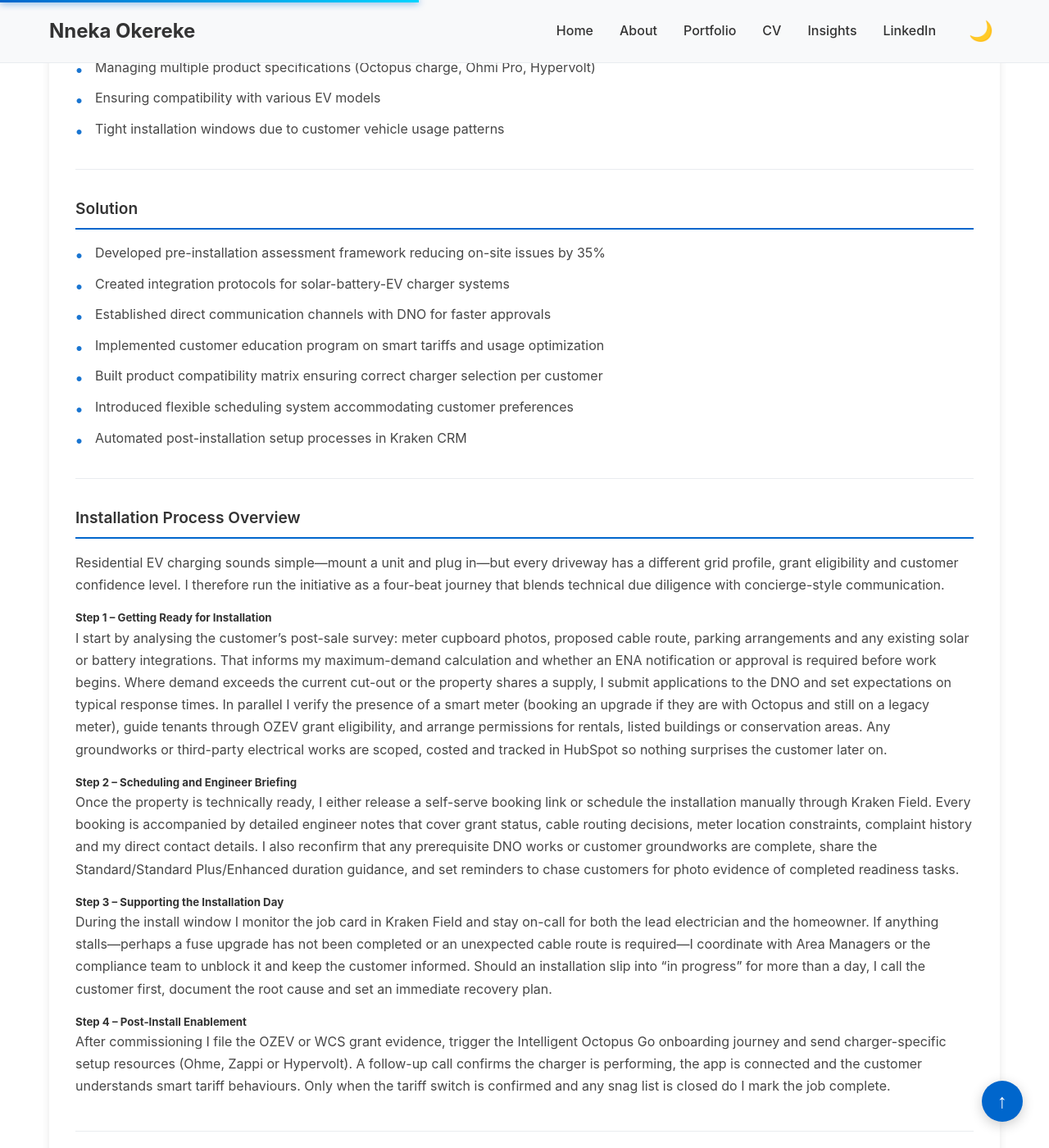
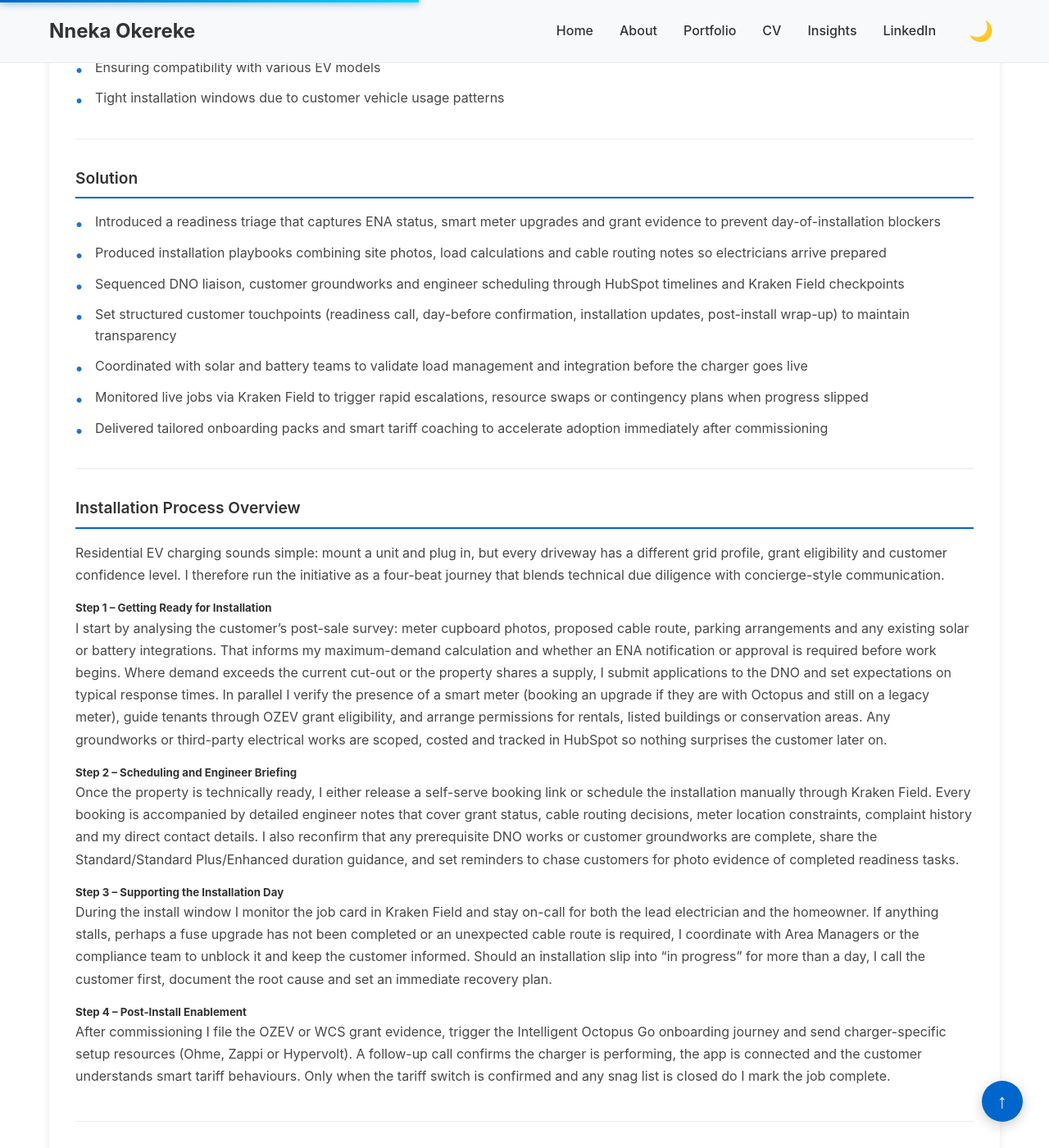
Before and after one commit to nnekaokereke/nnekaokereke.github.io, a Jekyll site: the page built from portfolio.html, in a window 1280 px wide and 1400 px high, scrolled down 4030 px. Shown: the whole window at 82% size. Built offline with Jekyll 4.4.1, drawn with Linux system fonts in a browser that asks for light colours; some of the changed text lies outside the part shown.

Commit message:
Refine EV installation case study wording and tooling

```diff
--- a/portfolio.html
+++ b/portfolio.html
@@ -171,7 +171,6 @@ title: Projects
                             <li>Integration with existing solar systems and battery storage</li>
                             <li>Coordination with DNO (Distribution Network Operator) for grid connections</li>
                             <li>Customer education needed on smart tariff benefits (Intelligent Octopus Flux)</li>
-                            <li>Managing multiple product specifications (Octopus charge, Ohmi Pro, Hypervolt)</li>
                             <li>Ensuring compatibility with various EV models</li>
                             <li>Tight installation windows due to customer vehicle usage patterns</li>
                         </ul>
@@ -180,19 +179,19 @@ title: Projects
                     <div class="case-section">
                         <h4 class="case-section-title">Solution</h4>
                         <ul>
-                            <li>Developed pre-installation assessment framework reducing on-site issues by 35%</li>
-                            <li>Created integration protocols for solar-battery-EV charger systems</li>
-                            <li>Established direct communication channels with DNO for faster approvals</li>
-                            <li>Implemented customer education program on smart tariffs and usage optimization</li>
-                            <li>Built product compatibility matrix ensuring correct charger selection per customer</li>
-                            <li>Introduced flexible scheduling system accommodating customer preferences</li>
-                            <li>Automated post-installation setup processes in Kraken CRM</li>
+                            <li>Introduced a readiness triage that captures ENA status, smart meter upgrades and grant evidence to prevent day-of-installation blockers</li>
+                            <li>Produced installation playbooks combining site photos, load calculations and cable routing notes so electricians arrive prepared</li>
+                            <li>Sequenced DNO liaison, customer groundworks and engineer scheduling through HubSpot timelines and Kraken Field checkpoints</li>
+                            <li>Set structured customer touchpoints (readiness call, day-before confirmation, installation updates, post-install wrap-up) to maintain transparency</li>
+                            <li>Coordinated with solar and battery teams to validate load management and integration before the charger goes live</li>
+                            <li>Monitored live jobs via Kraken Field to trigger rapid escalations, resource swaps or contingency plans when progress slipped</li>
+                            <li>Delivered tailored onboarding packs and smart tariff coaching to accelerate adoption immediately after commissioning</li>
                         </ul>
                     </div>
 
                     <div class="case-section">
                         <h4 class="case-section-title">Installation Process Overview</h4>
-                        <p>Residential EV charging sounds simple—mount a unit and plug in—but every driveway has a different grid profile, grant eligibility and customer confidence level. I therefore run the initiative as a four-beat journey that blends technical due diligence with concierge-style communication.</p>
+                        <p>Residential EV charging sounds simple: mount a unit and plug in, but every driveway has a different grid profile, grant eligibility and customer confidence level. I therefore run the initiative as a four-beat journey that blends technical due diligence with concierge-style communication.</p>
 
                         <div class="process-step">
                             <h5>Step 1 – Getting Ready for Installation</h5>
@@ -206,7 +205,7 @@ title: Projects
 
                         <div class="process-step">
                             <h5>Step 3 – Supporting the Installation Day</h5>
-                            <p>During the install window I monitor the job card in Kraken Field and stay on-call for both the lead electrician and the homeowner. If anything stalls—perhaps a fuse upgrade has not been completed or an unexpected cable route is required—I coordinate with Area Managers or the compliance team to unblock it and keep the customer informed. Should an installation slip into “in progress” for more than a day, I call the customer first, document the root cause and set an immediate recovery plan.</p>
+                            <p>During the install window I monitor the job card in Kraken Field and stay on-call for both the lead electrician and the homeowner. If anything stalls, perhaps a fuse upgrade has not been completed or an unexpected cable route is required, I coordinate with Area Managers or the compliance team to unblock it and keep the customer informed. Should an installation slip into “in progress” for more than a day, I call the customer first, document the root cause and set an immediate recovery plan.</p>
                         </div>
 
                         <div class="process-step">
@@ -225,14 +224,15 @@ title: Projects
                             <li><strong>100% integration success</strong> with existing solar/battery systems</li>
                             <li><strong>80% customer adoption rate</strong> of Intelligent Octopus Flux smart tariff</li>
                             <li>Reduced customer support queries by 25% through improved education</li>
-                            <li>Streamlined DNO approval process reducing delays by 40%</li>
                         </ul>
                     </div>
 
                     <div class="case-section">
                         <h4 class="case-section-title">Technologies & Tools</h4>
                         <div class="tech-tags">
-                            <span class="tech-tag">Kraken CRM</span>
+                            <span class="tech-tag">Kraken Field</span>
+                            <span class="tech-tag">Kraken</span>
+                            <span class="tech-tag">HubSpot</span>
                             <span class="tech-tag">Octopus Charge</span>
                             <span class="tech-tag">Ohmi Pro Chargers</span>
                             <span class="tech-tag">Hypervolt Chargers</span>
```
